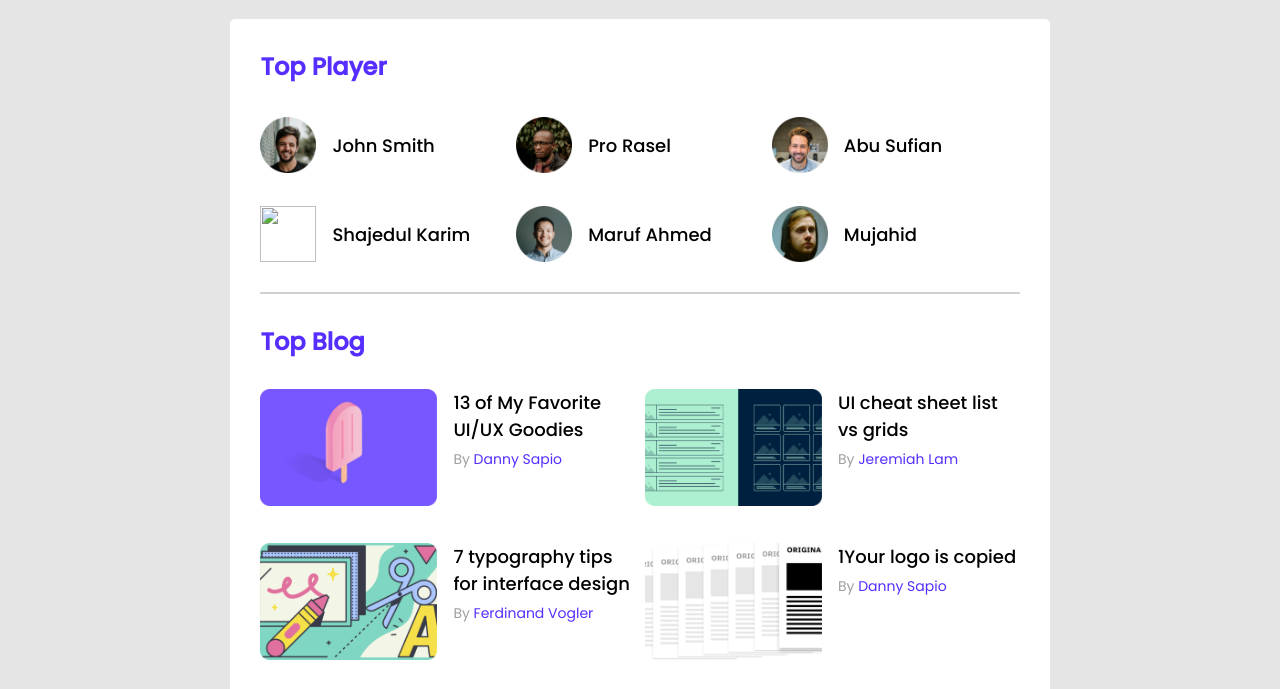
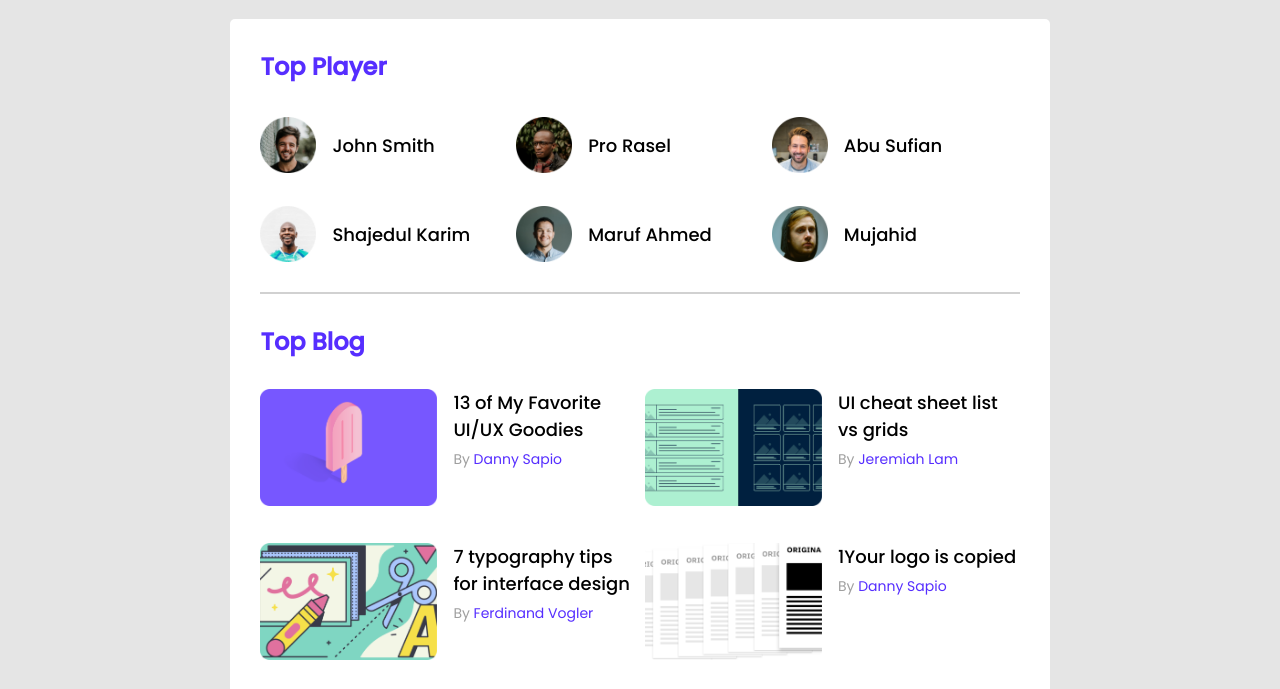
Before and after one commit to amernadim/Leader-Board, a plain HTML site: page index.html in a window 1280 px wide. Shown: the part 111-800 px from the top of the page. Drawn offline with Linux system fonts and the light colour scheme; the site is published under a folder, as on GitHub Pages, so addresses that start at the root find nothing.

Commit message:
2nd commit

```diff
--- a/index.html
+++ b/index.html
@@ -57,7 +57,7 @@
         </div>
 
         <div class="player">
-          <img src="/image/players/player-4.png" alt=""> </img>
+          <img src="./image/players/player-4.png" alt=""> </img>
             <h3>Shajedul Karim</h3>
         </div>
 
--- a/style.css
+++ b/style.css
@@ -212,4 +212,5 @@ article{
   display: flex;
   justify-content: center;
   align-items: center;
+  font-size: 16px;
  }
```
